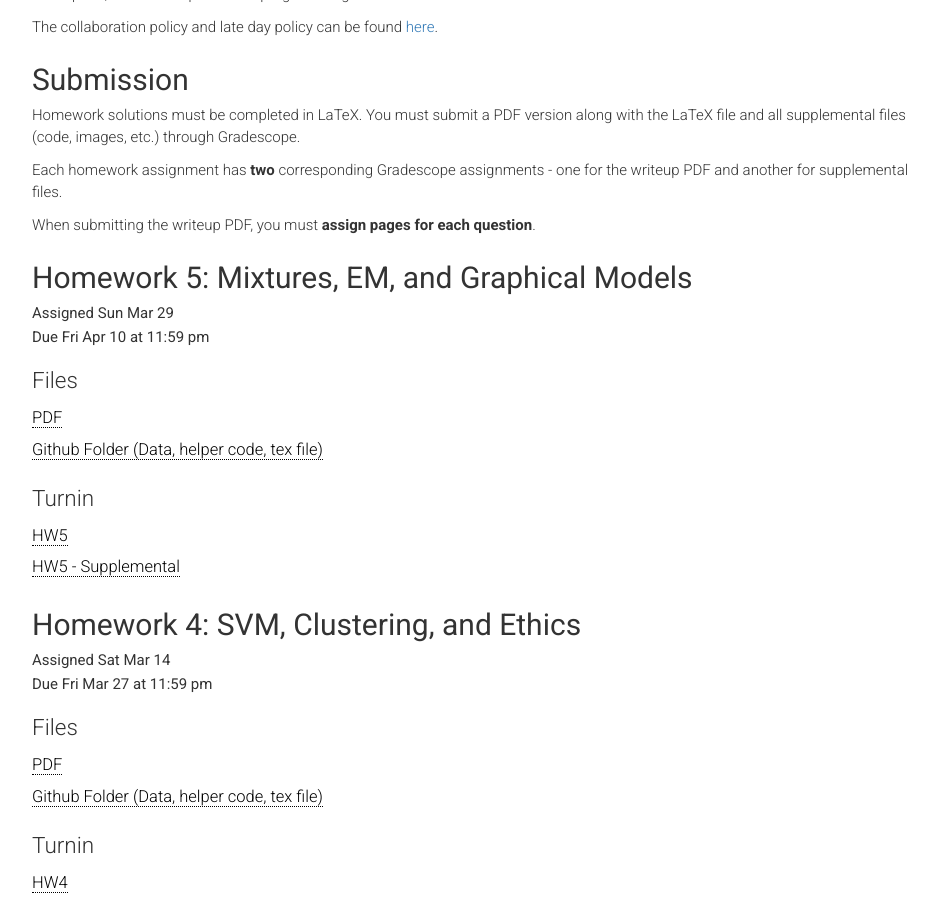
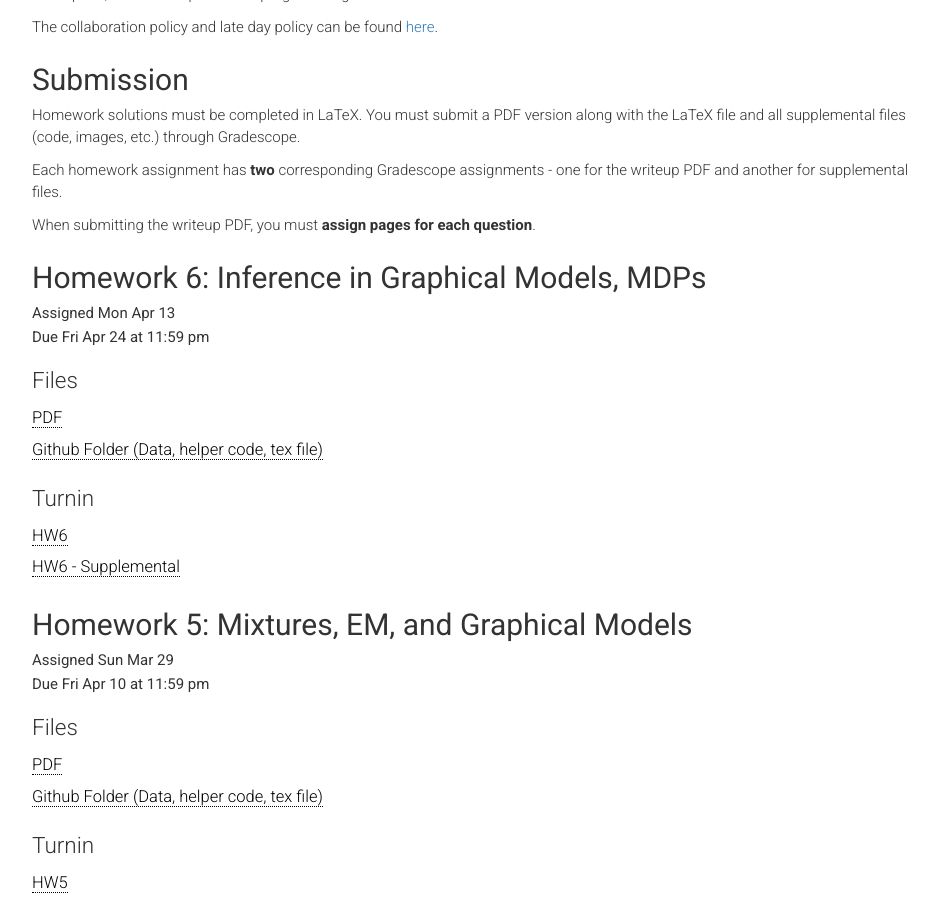
Before and after one commit to harvard-ml-courses/cs181-web-2020, a Jekyll site: the page built from homework.html, in a window 1280 px wide and 900 px high, scrolled down 285 px. Shown: the whole window, without its empty margins (158-1096 px from the left). Built offline with Jekyll 4.4.1, drawn with Linux system fonts in a browser that asks for light colours.

Commit message:
hw6 and sec9 added

```diff
--- a/_data/all.yaml
+++ b/_data/all.yaml
@@ -342,7 +342,7 @@ lectures:
     type: 'hw'
   - topic: # section 10
     subtopic:
-    section: 9. Inference, HMMs, Kalman filters
+    section: <a href="/cs181-web/sections#sec9">9. Variable Elimination, HMMs, and Kalman Filters</a>
     readings:
     hw:
     type: 'sec'
@@ -350,7 +350,7 @@ lectures:
     subtopic: Linear BNs (HMMs)
     section:
     readings: 10
-    hw: HW6 (Graphical Models and RL) released
+    hw: <a href="/cs181-web/homework#hw6">HW6 (Inference in Graphical Models, MDPs)</a> released
   - topic: # Apr 17
     subtopic: MDP, value/policy Iteration
     section:
@@ -385,7 +385,7 @@ lectures:
     section:
     readings:
     demos:
-    hw: HW6 (Graphical Models and RL) due
+    hw: <a href="/cs181-web/homework#hw6">HW6 (Inference in Graphical Models, MDPs)</a> due
     type: 'hw'
   - topic: # section 12
     subtopic:
--- a/homework.html
+++ b/homework.html
@@ -24,6 +24,21 @@ weight: 0
         <p>
             When submitting the writeup PDF, you must <strong>assign pages for each question</strong>.
         </p>
+        <h2 class="title" id="hw6">Homework 6: Inference in Graphical Models, MDPs</h2>
+        <p class="head-subtitle">Assigned Mon Apr 13</p>
+        <p class="head-subtitle">Due Fri Apr 24 at 11:59 pm</p>
+        <h3>Files</h3>
+        <ul class="lists">
+            <li><a href="hw/hw6.pdf" target="_blank">PDF</a></li>
+            <li><a href="https://github.com/harvard-ml-courses/cs181-s20-homeworks/tree/master/hw6" target="_blank">
+                Github Folder (Data, helper code, tex file) </a></li>
+        </ul>
+        <h3>Turnin</h3>
+        <ul class="lists">
+            <li><a href="https://www.gradescope.com/courses/81719/assignments/449711" target="_blank">HW6</a></li>
+            <li><a href="https://www.gradescope.com/courses/81719/assignments/449713" target="_blank">HW6 - Supplemental</a></li>
+        </ul>
+
         <h2 class="title" id="hw5">Homework 5: Mixtures, EM, and Graphical Models</h2>
         <p class="head-subtitle">Assigned Sun Mar 29</p>
         <p class="head-subtitle">Due Fri Apr 10 at 11:59 pm</p>
```
Also changed, not shown: sections.html (+9 -1 lines), 2 other files.
